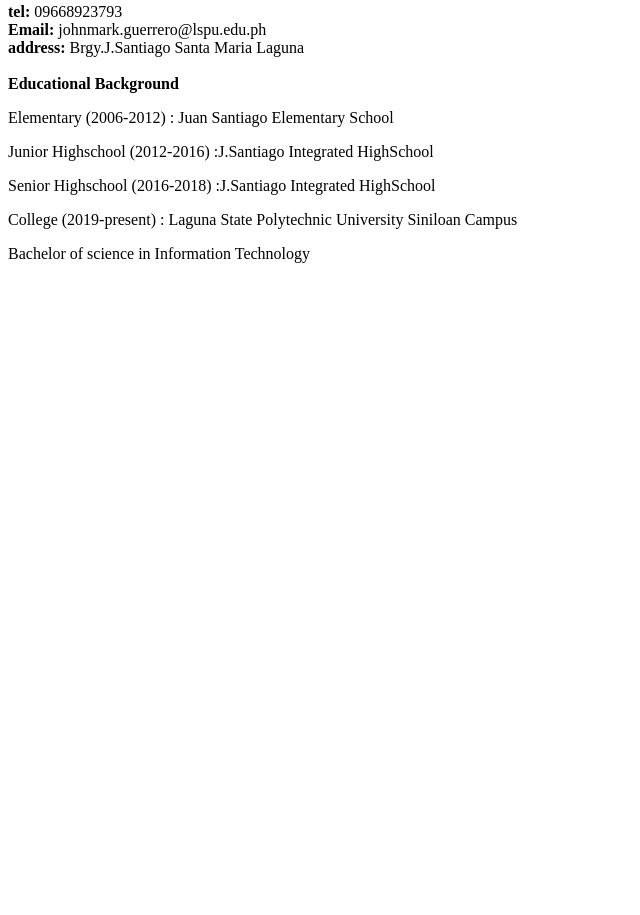
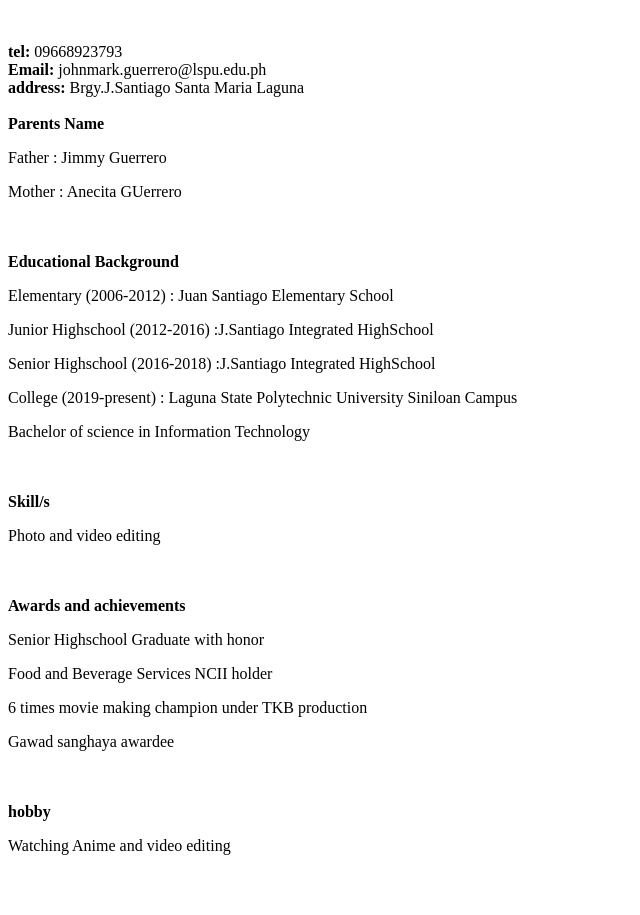
Before and after one commit to Johnmarkguerrero/ITEL203, a plain HTML site: page index.html in a window 1280 px wide. Shown: the part 97-1012 px from the top of the page, without its empty margins (0-640 px from the left). Before the commit the page ends 800 px from the top, so only its background shows below. Drawn offline with Linux system fonts and the light colour scheme.

Commit message:
Update index.html

```diff
--- a/index.html
+++ b/index.html
@@ -4,8 +4,8 @@
 <title> First activity</title>
 </head>
 <body>
+<img src=”received_388578093078793.jpg”>
 <h1>Guerrero, John Mark T.</h1>
-<img src=”received_388578093078793.jpg”>
 <br> <br>
 <a> <b>tel:</b> 09668923793</a>
 </body>
@@ -15,7 +15,11 @@
 </body>
 </html>
 <br> <br>
-<!--.....................................................................-->
+<head> <b> Parents Name </b><head>
+<body>
+<p>Father              : Jimmy Guerrero  </p>
+<p>Mother              : Anecita GUerrero </p>
+<br> <br>
 <head> <b> Educational Background </b><head>
 <body>
 <p>Elementary (2006-2012)                 : Juan Santiago Elementary School</p>
@@ -23,3 +27,19 @@
 <p>Senior Highschool  (2016-2018)       :J.Santiago Integrated HighSchool</p>
 <p>College  (2019-present)              : Laguna State Polytechnic University Siniloan Campus </p>
 <p>                                       Bachelor of science in Information Technology </p>
+<br> <br>
+<head> <b> Skill/s</b><head>
+<body>
+<p> Photo and video editing </p>
+<br> <br>
+<head> <b> Awards and achievements</b><head>
+<body>
+<p>Senior Highschool  Graduate with honor</p>
+  <p>Food and Beverage Services NCII holder</p>
+  <p> 6 times movie making champion under TKB production</p>
+  <p>Gawad sanghaya awardee</p>
+<br> <br>
+<head> <b> hobby</b><head>
+<body>
+<p> Watching Anime and video editing </p>
+<br> <br>
```
